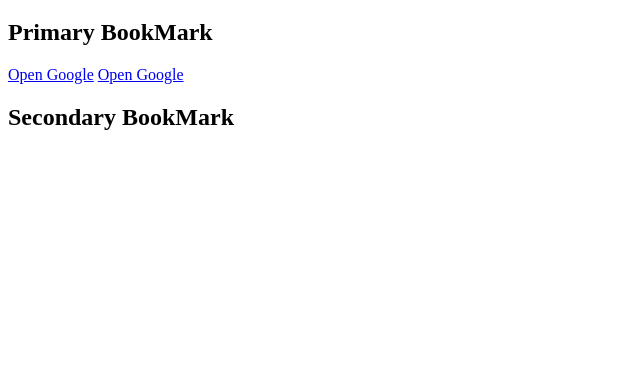
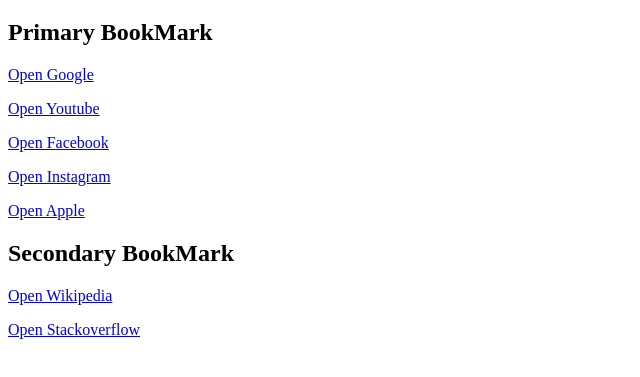
Before and after one commit to Code-by-KD/Web-Practice, a plain HTML site: page part2/bookmarkmanger.html in a window 1280 px wide. Shown: the part 61-438 px from the top of the page, without its empty margins (0-640 px from the left). Drawn offline with Linux system fonts and the light colour scheme.

Commit message:
Update bookmarkmanger.html

```diff
--- a/part2/bookmarkmanger.html
+++ b/part2/bookmarkmanger.html
@@ -8,10 +8,15 @@
 <body>
     <h1>MY BookMark</h1>
     <h2>Primary BookMark</h2>
-    <a target="_blank" href="https://www.google.com">Open Google</a>
-    <a target="_blank" href="https://www.google.com/">Open Google</a>
+    <p> <a target="_blank" href="https://www.google.com">Open Google</a> </p>
+    <p><a target="_blank" href="https://www.youtube.com">Open Youtube</a> </p>
+    <p><a target="_blank" href="https://www.facebook.com">Open Facebook</a> </p>
+    <p><a target="_blank" href="https://www.instagram.com">Open Instagram</a> </p>
+    <p><a target="_blank" href="https://www.apple.com">Open Apple</a> </p>
 
     <h2>Secondary BookMark</h2>
+    <p><a target="_blank" href="https://www.wikipedia.com">Open Wikipedia</a> </p>
+    <p><a target="_blank" href="https://www.stackoverflow.com">Open Stackoverflow</a> </p>
 
 </body>
 </html>
```
